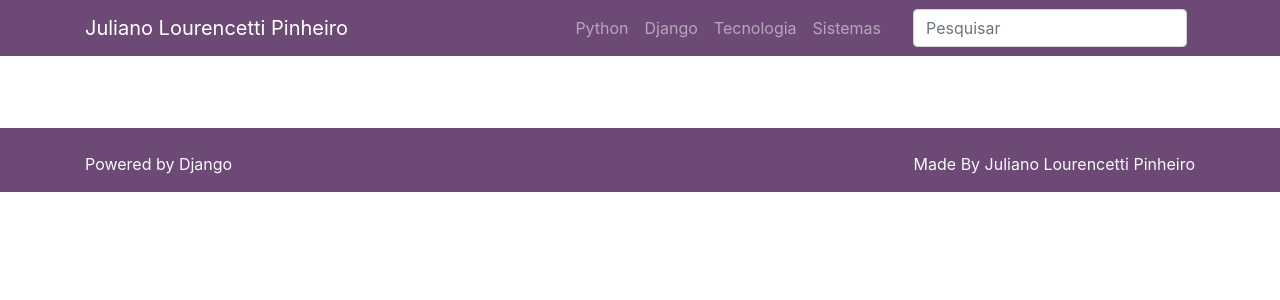
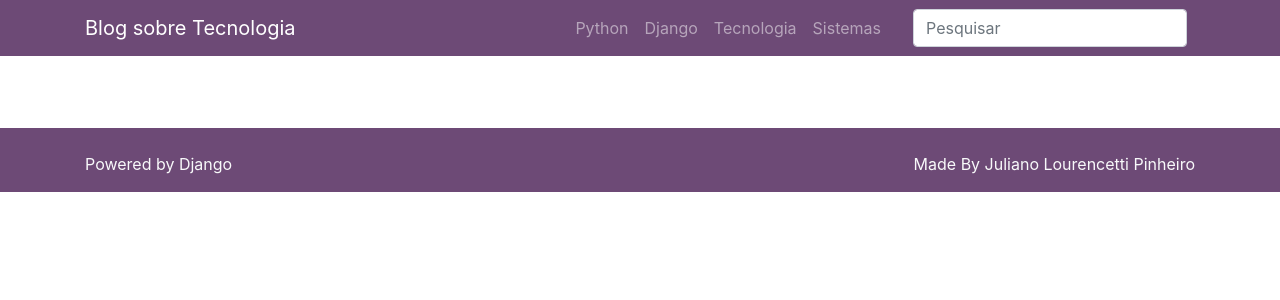
Before and after one commit to jlourencetti/Blog_Dajango, a Django app: page / in a window 1280 px wide. Shown: the top 300 px of the page. Run offline with Django 4.2, Linux system fonts and the light colour scheme; data that the repository does not hold is empty; some libraries are stand-ins or nearby versions.

Commit message:
Primeiro commit

```diff
--- a/templates/parciais/_nav.html
+++ b/templates/parciais/_nav.html
@@ -1,7 +1,7 @@
 <!--_nav.html-->
 <nav class="navbar navbar-expand-lg navbar-dark bg-primary static-top">
     <div class="container">
-        <a class="navbar-brand" href="{% url 'index' %}">Juliano Lourencetti Pinheiro</a>
+        <a class="navbar-brand" href="{% url 'index' %}">Blog sobre Tecnologia</a>
         <button class="navbar-toggler" type="button" data-toggle="collapse" data-target="#navbarResponsive"
                 aria-controls="navbarResponsive" aria-expanded="false" aria-label="Toggle navigation">
             <span class="navbar-toggler-icon"></span>
```
